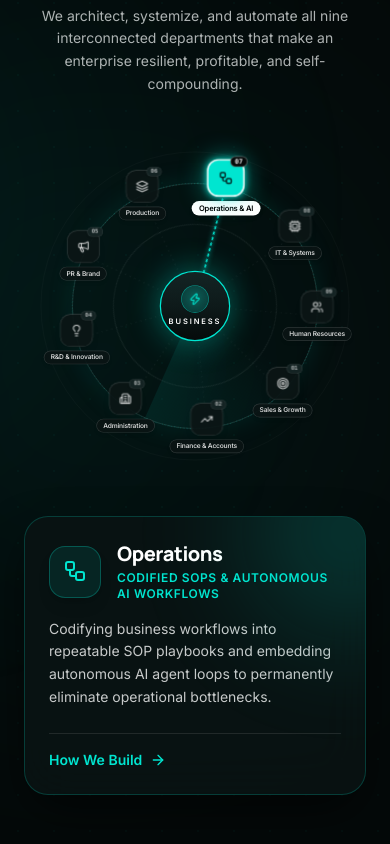
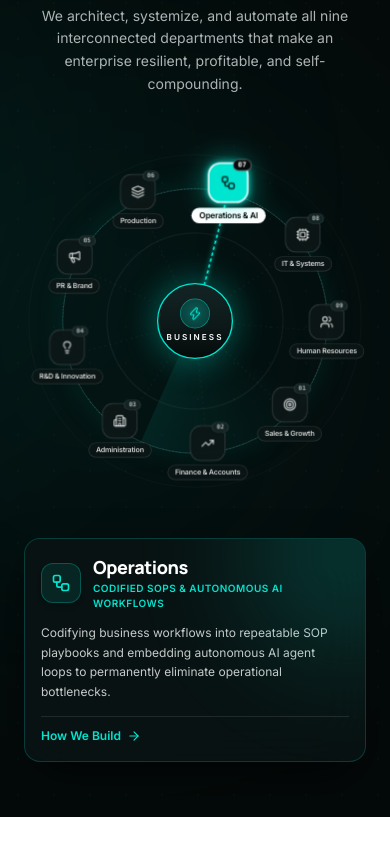
Before and after one commit to sanumapvt/sanuma_website, a Next.js app: page / in a window 390 px wide. Shown: the part 3120-3964 px from the top of the page. Built offline with nearby package versions, Linux system fonts and the light colour scheme.

Commit message:
Optimize 360 interactive hub for mobile: enlarge orbit canvas and compact details HUD card

```diff
--- a/src/components/sections/InteractiveBusinessHub.jsx
+++ b/src/components/sections/InteractiveBusinessHub.jsx
@@ -242,7 +242,7 @@ export default function InteractiveBusinessHub() {
         {/* ========================================================================= */}
         {/* RESPONSIVE 360° VIEW: Revolving Planetary Orbit + Clean HUD Card (Mobile + Desktop) */}
         {/* ========================================================================= */}
-        <div className="grid grid-cols-1 lg:grid-cols-12 gap-8 xl:gap-12 items-center">
+        <div className="grid grid-cols-1 lg:grid-cols-12 gap-6 sm:gap-8 xl:gap-12 items-center">
           {/* Left 7 Columns: Continuous Revolving Planetary Orbit Canvas */}
           <div
             className="lg:col-span-7 flex flex-col items-center justify-center relative select-none w-full overflow-hidden py-2"
@@ -254,9 +254,9 @@ export default function InteractiveBusinessHub() {
             onTouchStart={() => setIsPaused(true)}
             onTouchEnd={() => setIsPaused(false)}
           >
-            {/* Responsive Scaled Orbit Canvas: 340px on mobile, 440px on sm, 540px on lg */}
-            <div className="relative w-[340px] h-[340px] sm:w-[440px] sm:h-[440px] lg:w-[540px] lg:h-[540px] flex items-center justify-center">
-              <div className="absolute w-[540px] h-[540px] scale-[0.63] sm:scale-[0.81] lg:scale-100 origin-center flex items-center justify-center">
+            {/* Responsive Scaled Orbit Canvas: Enlarged on mobile for better touch and visibility */}
+            <div className="relative w-[370px] h-[370px] sm:w-[460px] sm:h-[460px] lg:w-[540px] lg:h-[540px] max-w-[96vw] flex items-center justify-center">
+              <div className="absolute w-[540px] h-[540px] scale-[0.68] sm:scale-[0.85] lg:scale-100 origin-center flex items-center justify-center">
                 {/* Outer Subtle Orbit Guide Ring */}
                 <div className="absolute w-[490px] h-[490px] rounded-full border border-white/10 pointer-events-none opacity-40" />
 
@@ -455,8 +455,8 @@ export default function InteractiveBusinessHub() {
           </div>
         </div>
 
-          {/* Right 5 Columns: Clean, Elegant, Minimalist HUD Card */}
-          <div className="lg:col-span-5 max-w-md w-full mx-auto">
+          {/* Right 5 Columns: Compact, Sleek Minimalist HUD Card */}
+          <div className="lg:col-span-5 max-w-sm sm:max-w-md w-full mx-auto">
             <AnimatePresence mode="wait">
               <motion.div
                 key={activeDept.id}
@@ -464,7 +464,7 @@ export default function InteractiveBusinessHub() {
                 animate={{ opacity: 1, y: 0, scale: 1 }}
                 exit={{ opacity: 0, y: -10, scale: 0.98 }}
                 transition={{ duration: 0.2, ease: "easeOut" }}
-                className="p-6 sm:p-7 rounded-3xl bg-[#091313]/90 border border-white/15 shadow-[0_20px_50px_-10px_rgba(0,0,0,0.7)] relative overflow-hidden backdrop-blur-xl"
+                className="p-4 sm:p-6 rounded-2xl sm:rounded-3xl bg-[#091313]/90 border border-white/15 shadow-[0_20px_50px_-10px_rgba(0,0,0,0.7)] relative overflow-hidden backdrop-blur-xl"
                 style={{
                   borderColor: `${activeDept.accent}35`,
                 }}
@@ -476,25 +476,25 @@ export default function InteractiveBusinessHub() {
                 />
 
                 {/* Department Header */}
-                <div className="flex items-center gap-4 mb-4">
+                <div className="flex items-center gap-3 sm:gap-4 mb-3 sm:mb-4">
                   <div
-                    className="w-13 h-13 rounded-2xl flex items-center justify-center flex-shrink-0 shadow-lg border"
+                    className="w-10 h-10 sm:w-12 sm:h-12 rounded-xl sm:rounded-2xl flex items-center justify-center flex-shrink-0 shadow-md border"
                     style={{
                       backgroundColor: `${activeDept.color}25`,
                       borderColor: `${activeDept.accent}45`,
                     }}
                   >
                     <ActiveIcon
-                      className="w-6 h-6"
+                      className="w-5 h-5 sm:w-6 sm:h-6"
                       style={{ color: activeDept.accent }}
                     />
                   </div>
                   <div>
-                    <h3 className="text-xl sm:text-2xl font-extrabold text-white tracking-tight leading-tight">
+                    <h3 className="text-lg sm:text-xl lg:text-2xl font-extrabold text-white tracking-tight leading-snug">
                       {activeDept.name}
                     </h3>
                     <div
-                      className="text-xs font-semibold uppercase tracking-wider mt-1"
+                      className="text-[10px] sm:text-xs font-semibold uppercase tracking-wider mt-0.5"
                       style={{ color: activeDept.accent }}
                     >
                       {activeDept.tagline}
@@ -503,18 +503,18 @@ export default function InteractiveBusinessHub() {
                 </div>
 
                 {/* Description */}
-                <p className="text-sm sm:text-[15px] text-[#F7F9F9]/80 leading-relaxed mb-6">
+                <p className="text-xs sm:text-sm text-[#F7F9F9]/80 leading-relaxed mb-3.5 sm:mb-5">
                   {activeDept.description}
                 </p>
 
                 {/* How We Build Link */}
-                <div className="pt-4 border-t border-white/10 flex items-center justify-between">
+                <div className="pt-3 sm:pt-4 border-t border-white/10 flex items-center justify-between">
                   <Link
                     href="/how-we-build"
-                    className="inline-flex items-center gap-2 text-sm font-semibold text-[#00E5D0] hover:text-white transition-all group"
+                    className="inline-flex items-center gap-1.5 text-xs sm:text-sm font-semibold text-[#00E5D0] hover:text-white transition-all group"
                   >
                     <span>How We Build</span>
-                    <ArrowRight className="w-4 h-4 text-[#00E5D0] group-hover:translate-x-1 transition-transform" />
+                    <ArrowRight className="w-3.5 h-3.5 sm:w-4 sm:h-4 text-[#00E5D0] group-hover:translate-x-1 transition-transform" />
                   </Link>
                 </div>
               </motion.div>
```
